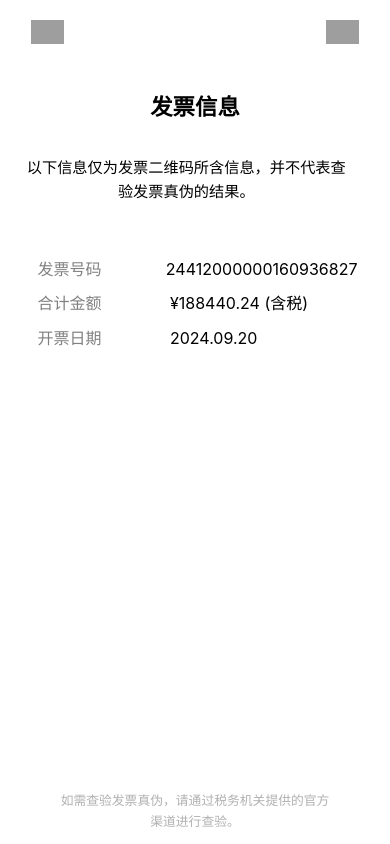
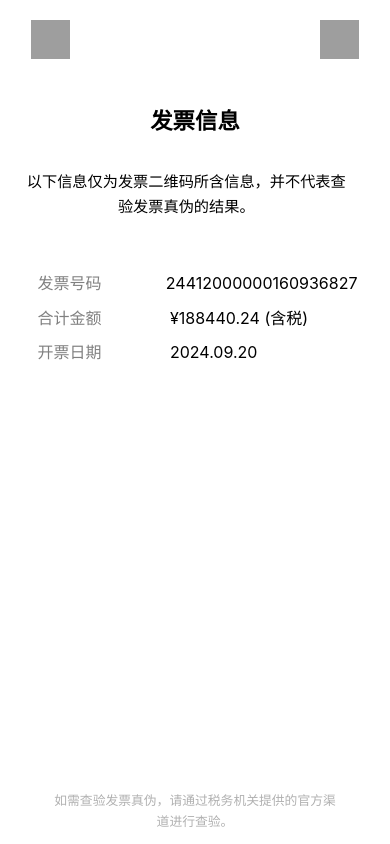
Before and after one commit to HarryDean2010/fapiao, a plain HTML site: page index.html in a window 390 px wide. Drawn offline with Linux system fonts and the light colour scheme; grey boxes are pictures that could not be loaded.

Commit message:
Update index.html

```diff
--- a/index.html
+++ b/index.html
@@ -29,12 +29,12 @@
             cursor: pointer;
         }
         .left-icon {
-            width: 3%; /* 使用百分比 */
-            height: 3%; /* 使用百分比 */
+            width: 3vw; /* 使用视口宽度单位 */
+            height: 3vw; /* 使用视口宽度单位 */
         }
         .right-icon {
-            width: 60%; /* 使用百分比 */
-            height: 60%; /* 使用百分比 */
+            width: 6vw; /* 使用视口宽度单位 */
+            height: 6vw; /* 使用视口宽度单位 */
         }
         .container {
             width: 80%; /* 缩窄宽度 */
@@ -88,7 +88,7 @@
             padding: 2% 3%; /* 使用百分比 */
             line-height: 1.6em;
             margin-top: auto; /* 确保显示在页面最下端 */
-            max-width: 80%; /* 控制文本框宽窄 */
+            max-width: 85%; /* 控制文本框宽窄 */
             width: 100%;
             margin-left: auto;
             margin-right: auto;
@@ -100,8 +100,8 @@
                 padding: 5% 8%; /* 更大的内边距 */
             }
             .left-icon, .right-icon {
-                width: 10%; /* 更大尺寸 */
-                height: 10%; /* 更大尺寸 */
+                width: 10vw; /* 更大尺寸 */
+                height: 10vw; /* 更大尺寸 */
             }
             .container {
                 width: 90%; /* 更宽的容器 */
```
